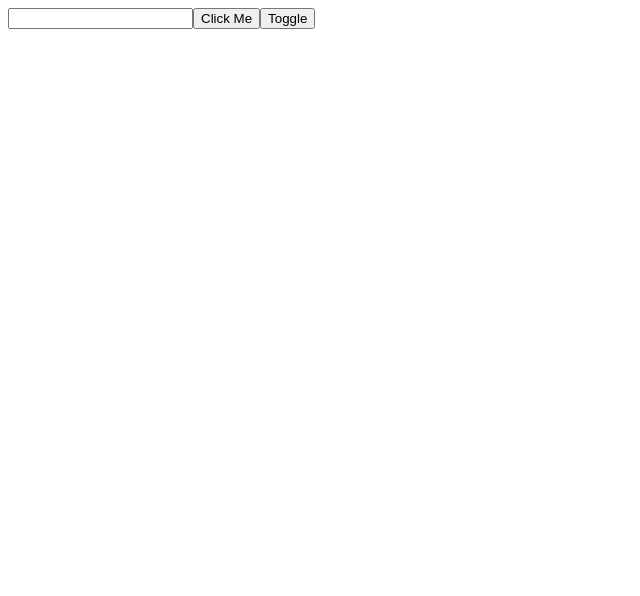
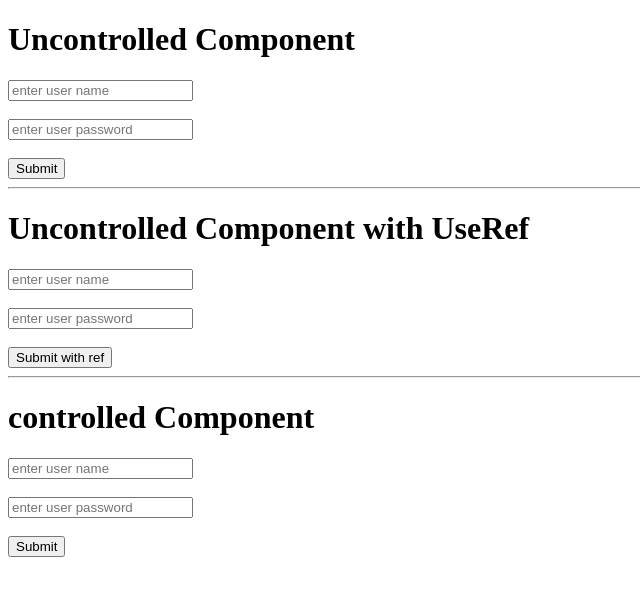
Before and after one commit to saeedali780/learn-react, a React (Vite) app: page / in a window 1280 px wide. Shown: the top 596 px of the page, without its empty margins (0-640 px from the left). Built offline with nearby package versions, Linux system fonts and the light colour scheme.

Commit message:
Uncontrolled Component, Uncontrolled Component with UseRef, controlled Component

```diff
--- a/src/App.jsx
+++ b/src/App.jsx
@@ -1,30 +1,71 @@
-import React, { useRef } from 'react'
+import React, { useRef, useState } from 'react'
 
 const App = () => {
-  const inputRef = useRef(null);
 
-  const handleInput = ()=>{
-    console.log(inputRef);
+  const userNameRef = useRef();
+  const userPasswordRef = useRef();
 
-    inputRef.current.focus()
-    inputRef.current.placeholder = "Hello";
-    inputRef.current.value = "Hello Saeed";
-    inputRef.current.style.color = "green";
+
+
+
+  const [username,setUserName] = useState("");
+  const [userPassword,setUserPassword] = useState("");
+
+  const submitHandler = (e)=>{
+    e.preventDefault()
+    const user = document.querySelector("#username").value;
+    const password = document.querySelector("#password").value;
+    console.log(user,password);
+  };
+  const controledHandler = (e)=>{
+    e.preventDefault();
+    console.log(username,userPassword);
   }
-  const toggleHandler = ()=>{
-    if(inputRef.current.style.display!= "none"){
-      inputRef.current.style.display= "none";
-    }else{
-      inputRef.current.style.display= "inline";
-    }
+  const submitHandlerRef = (e)=>{
+    e.preventDefault();
+    const user  = userNameRef.current.value;
+    const password = userPasswordRef.current.value;
+    console.log(user,password);
+
 
   }
   return (
     <div>
+      <h1>Uncontrolled Component</h1>
+      <form onSubmit={submitHandler}>
 
-      <input ref={inputRef} type="text" />
-      <button onClick={handleInput}>Click Me</button>
-      <button onClick={toggleHandler}>Toggle</button>
+        <input type="text" id='username'  placeholder='enter user name'/>
+        <br/><br/>
+        <input type="password" id='password'  placeholder='enter user password'/>
+        <br/><br/>
+        <button>
+          Submit
+        </button>
+      </form>
+      <hr/>
+
+      <h1>Uncontrolled Component with UseRef</h1>
+      <form onSubmit={submitHandlerRef}>
+        <input ref={userNameRef} type="text"   placeholder='enter user name'/>
+        <br/><br/>
+        <input ref={userPasswordRef} type="password"  placeholder='enter user password'/>
+        <br/><br/>
+        <button>
+          Submit with ref
+        </button>
+      </form>
+      <hr/>
+
+<h1>controlled Component</h1>
+<form onSubmit={controledHandler}>
+  <input type="text"  onChange={(e)=>setUserName(e.target.value)}  placeholder='enter user name'/>
+  <br/><br/>
+  <input type="password" onChange={(e)=>setUserPassword(e.target.value)}  placeholder='enter user password'/>
+  <br/><br/>
+  <button>
+    Submit
+  </button>
+</form>
     </div>
   )
 }
```
